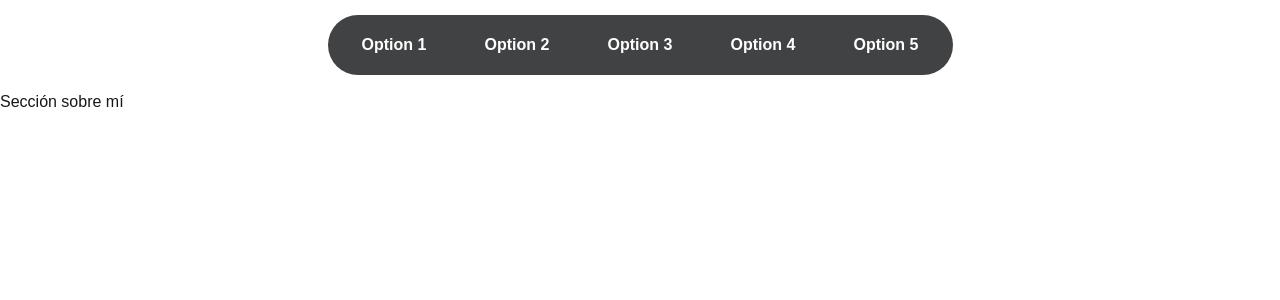
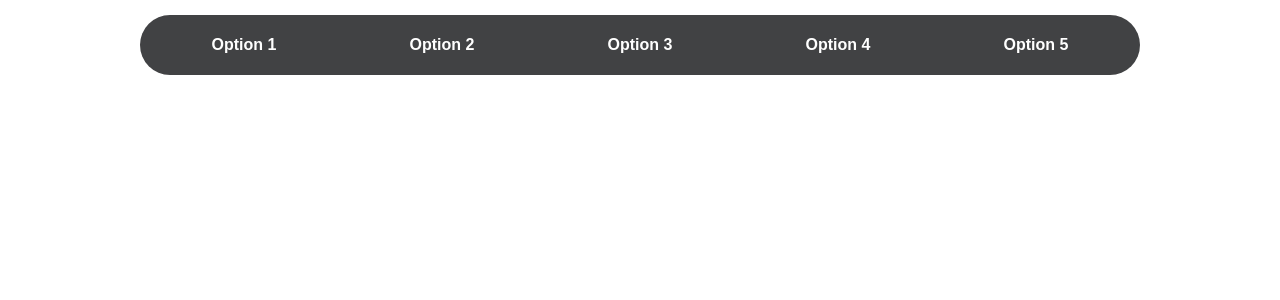
Before and after one commit to expein/portfolio, a Next.js app: page / in a window 1280 px wide. Shown: the top 300 px of the page. Built offline with nearby package versions, Linux system fonts and the light colour scheme.

Commit message:
navbar with max-w

```diff
--- a/src/app/page.tsx
+++ b/src/app/page.tsx
@@ -3,9 +3,11 @@ import SectionToMe from "@/components/SectionToMe/SectionToMe";
 
 export default function Home() {
   return (
-    <div>
-      <NavBar />
-      <SectionToMe />
+    <div className="w-full flex flex-col items-center">
+      <div className="max-w-[1440px] w-full">
+        <NavBar />
+        <SectionToMe />
+      </div>
     </div>
   );
 }
--- a/src/components/Navbar/NavBar.tsx
+++ b/src/components/Navbar/NavBar.tsx
@@ -1,11 +1,11 @@
 import OptionNavbar from "./components/OptionsNavbar";
-import options from "@/data/OptionsNavbar/OptionsNavbar"
+import options from "@/data/OptionsNavbar/OptionsNavbar";
 
 const NavBar = () => {
     return (
-        <div className="sticky">
+        <div className="sticky top-0 z-50">
             <div className="w-full text-white flex items-center justify-center p-[15px]">
-                <div className="w-1/2 h-[60px] flex justify-around items-center bg-palletTwoSecondary rounded-full p-[5px]">
+                <div className="w-4/5 h-[60px] flex justify-around items-center bg-palletTwoSecondary rounded-full p-[5px]">
                     {
                         options.map((option, index) => (
                             <OptionNavbar key={index} name={option.name} />
--- a/src/components/SectionToMe/SectionToMe.tsx
+++ b/src/components/SectionToMe/SectionToMe.tsx
@@ -1,9 +1,11 @@
+import myImage from "../../assets/img/My.jpg";
+
 const SectionToMe = () => {
     return (
-        <div className="h-screen">
-            Sección sobre mí
+        <div>
+
         </div>
-    )
+    );
 }
 
 export default SectionToMe;
```
Also changed, not shown: src/assets/img/My.jpg (added).
